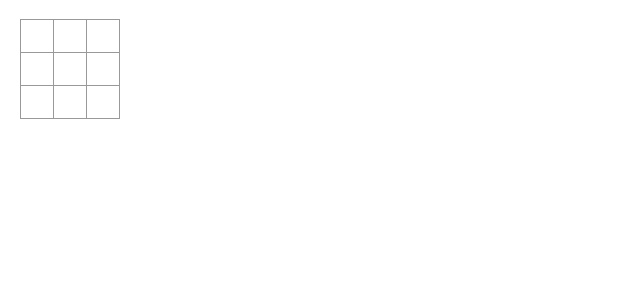
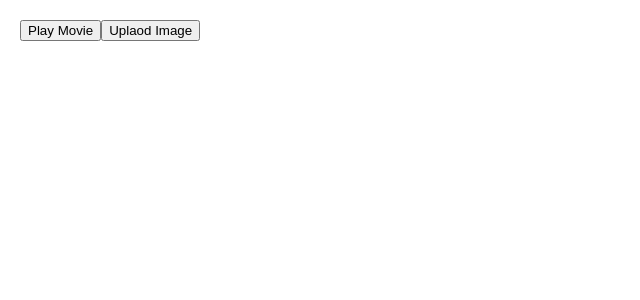
Before and after one commit to theakashsarkar/tic-tac-toe, a React (Vite) app: page / in a window 1280 px wide. Shown: the top 300 px of the page, without its empty margins (0-640 px from the left). Built offline with nearby package versions, Linux system fonts and the light colour scheme.

Commit message:
adding events

```diff
--- a/src/App.jsx
+++ b/src/App.jsx
@@ -1,54 +1,29 @@
-import { useState } from "react";
+export default function App() {
+    return (
+        <Toolbar
+            onPlayMovie = {() => alert('Playing')}
+            onUploadImage = {() => alert('Uploading')}
+        />
+    );
+}
 
-function Square({ value, onSquareClick }) {
+function Toolbar({ onPlayMovie, onUplaodImage })
+{
+    return (
+        <>
+            <Button onClick={onPlayMovie}>
+                Play Movie
+            </Button>
+            <Button onClick={onUplaodImage}>
+                Uplaod Image
+            </Button>
+        </>
+    );
+}
 
-  return (
-      <button className="square"
-      onClick={onSquareClick}
-      >
-          {value}
-      </button>
+function Button({ onClick, children })
+{
+    return (
+        <button onClick={onClick}>{children}</button>
     )
 }
-
-export default function Board()
-{
-    const [xIsNext, setXIsNext] = useState(true);
-  const [square, setSquare] = useState(Array(9).fill(null));
-
-  function handleClick(i) {
-      if (square[i])
-      {
-          return;
-      }
-      const nextSquares = square.slice();
-      if (xIsNext)
-      {
-          nextSquares[i] = 'x';
-      } else {
-          nextSquares[i] = '0'
-      }
-      setSquare(nextSquares);
-      setXIsNext(!xIsNext);
-  }
-  return (
-    <>
-      <div className="board-row">
-          <Square value={square[0]} onSquareClick={() => handleClick(0)}/>
-          <Square value={square[1]} onSquareClick={() => handleClick(1)}/>
-          <Square value={square[2]} onSquareClick={() => handleClick(2)}/>
-      </div>
-      <div className="board-row">
-          <Square value={square[3]} onSquareClick={() => handleClick(3)}/>
-          <Square value={square[4]} onSquareClick={() => handleClick(4)}/>
-          <Square value={square[5]} onSquareClick={() => handleClick(5)}/>
-      </div>
-      <div className="board-row">
-          <Square value={square[6]} onSquareClick={() => handleClick(6)}/>
-          <Square value={square[7]} onSquareClick={() => handleClick(7)}/>
-          <Square value={square[8]} onSquareClick={() => handleClick(8)}/>
-      </div>
-
-    </>
-  )
-}
```
Also changed, not shown: src/data.jsx (added, +73 -0 lines).
